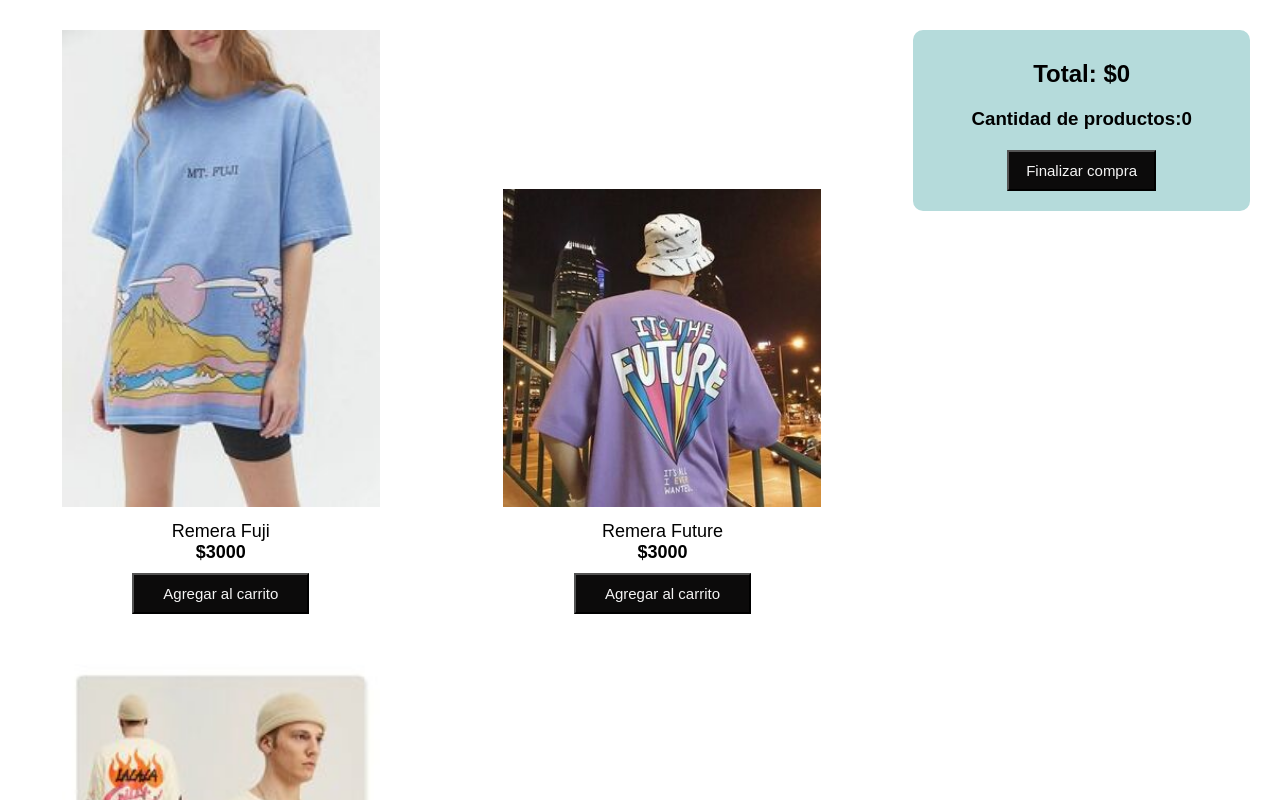
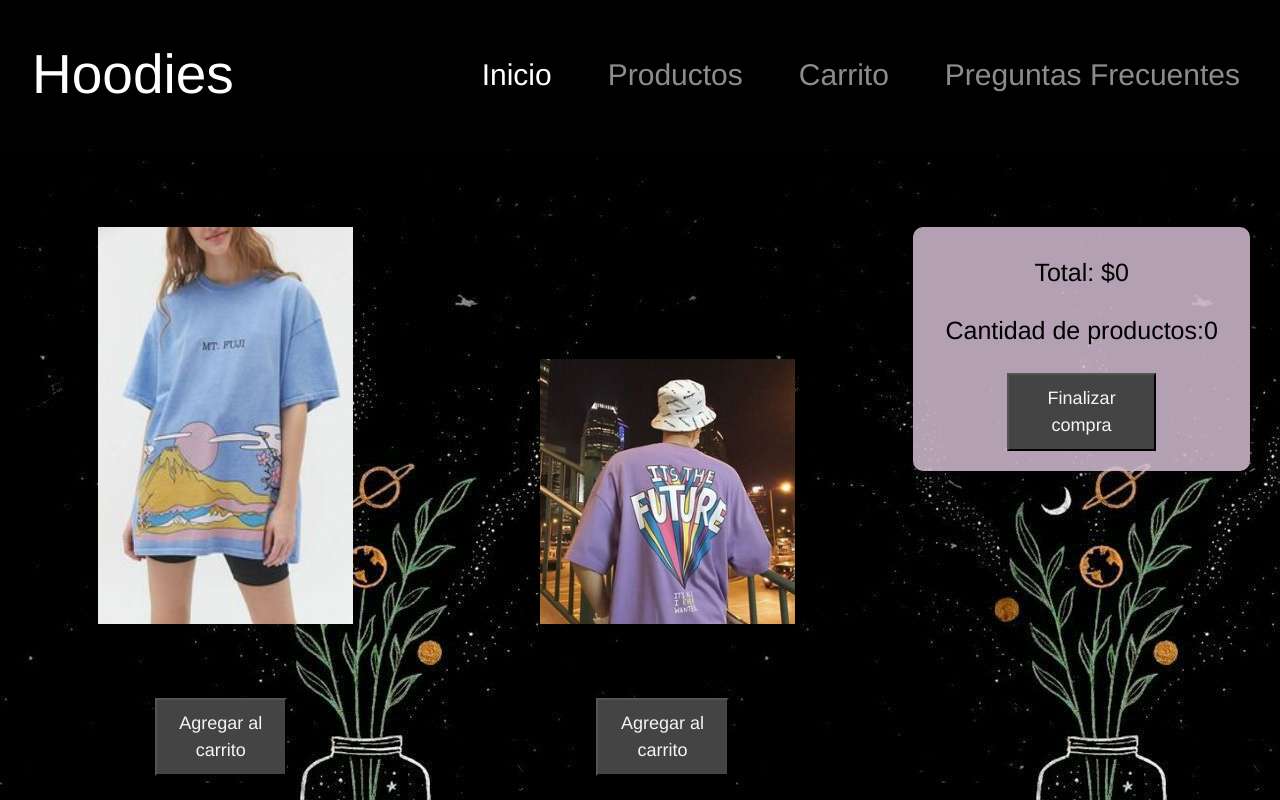
Before and after one commit to muriRomagnoli/JavaScript-Proyecto, a plain HTML site: page index.html in a window 1280 px wide. Shown: the top 800 px of the page. Drawn offline with nearby package versions, Linux system fonts and the light colour scheme; some packages are replaced by stand-ins of ours; a script that the page names is missing.

Commit message:
Segunda entrega

```diff
--- a/index.html
+++ b/index.html
@@ -5,16 +5,58 @@
     <meta charset="UTF-8">
     <meta http-equiv="X-UA-Compatible" content="IE=edge">
     <meta name="viewport" content="width=device-width, initial-scale=1.0">
+    <link rel="icon" href="./img/logo.png"/>
+    <link href="https://cdn.jsdelivr.net/npm/bootstrap@5.0.2/dist/css/bootstrap.min.css" rel="stylesheet"
+        integrity="sha384-EVSTQN3/azprG1Anm3QDgpJLIm9Nao0Yz1ztcQTwFspd3yD65VohhpuuCOmLASjC" crossorigin="anonymous" />
     <link rel="stylesheet" href="./style.css">
+    <script src="https://kit.fontawesome.com/e7c1e6762a.js" crossorigin="anonymous"></script>
     <title>Hoodies</title>
 </head>
 
 <body>
+    <header class="mb-5">
+        <nav class="navbar navbar-expand-lg navbar-dark m-6">
+            <div class="container-fluid">
+                <a class="navbar-brand logo" href="./index.html">Hoodies</a>
+                <button class="navbar-toggler" type="button" data-bs-toggle="collapse"
+                    data-bs-target="#navbarNavAltMarkup" aria-controls="navbarNavAltMarkup" aria-expanded="false"
+                    aria-label="Toggle navigation">
+                    <span class="navbar-toggler-icon"></span>
+                </button>
+                <div class="collapse navbar-collapse" id="navbarNavAltMarkup">
+                    <div class="navbar-nav">
+                        <a class="nav-link active" aria-current="page" href="./index.html">Inicio</a>
+                        <a class="nav-link" href="#">Productos</a>
+                        <a class="nav-link" href="#">Carrito</a>
+                        <a class="nav-link" href="#" tabindex="-1" aria-disabled="true">Preguntas Frecuentes</a>
+                    </div>
+                </div>
+            </div>
+        </nav>
+    </header>
+
+
     <div id="container-general">
         <section id="section-productos"></section>
         <section id="section-carrito"></section>
     </div>
 
+    <footer>
+        <div class="container footer-content">
+            <ul class="footer-info">
+                <li>Calle Siempreviva 123</li>
+            </ul>
+
+            <ul class="footer-redes">
+                <li><i class="fab fa-whatsapp"></i></li>
+                <li><i class="fab fa-instagram"></i></li>
+            </ul>
+        </div>
+        <p>© Hoodies</p>
+
+    </footer>
+
+    <script src="//cdn.jsdelivr.net/npm/sweetalert2@11"></script>
     <script src="./js/productos.js"></script>
     <script src="./js/carrito.js"></script>
 </body>
--- a/js/carrito.js
+++ b/js/carrito.js
@@ -1,4 +1,5 @@
-let carrito = [];
+let carrito = cargarCarrito();
+
 let sectionProductos = document.getElementById("section-productos");
 let sectionCarrito = document.getElementById("section-carrito");
 
@@ -15,7 +16,7 @@ cantidadProductos.innerHTML = "<h3>Cantidad de productos: </h3>";
 sectionCarrito.appendChild(cantidadProductos);
 
 let cantProductos = document.createElement("h3");
-cantProductos.innerText = " 0";
+cantProductos.innerText = "0";
 cantidadProductos.appendChild(cantProductos);
 
 let botonFinalizar = document.createElement("button");
@@ -26,10 +27,25 @@ botonFinalizar.setAttribute("class", "boton");
 
 botonFinalizar.onclick = () => {
   const precioFinal = montoTotalCompra.innerText;
-    alert("Total a abonar: $" + precioFinal);
+  Swal.fire({
+    title: '¿Finalizar compra?',
+    text: `Monto total: $${precioFinal}`,
+    showCancelButton: true,
+    confirmButtonColor: '#008f39',
+    cancelButtonColor: '#d33',
+    confirmButtonText: 'Si',
+    cancelButtonText: 'No'
+  }).then((result) => {
+    if (result.isConfirmed) {
+      Swal.fire(
+        'Compra confirmada',
+        '¡Que lo disfrutes!',
+        'success'
+      )
       vaciarCarrito();
     }
-
+  })
+}
 
 for (const producto of productos) {
   let container = document.createElement("div");
@@ -40,11 +56,10 @@ for (const producto of productos) {
                             <div class="info-producto">
                             <p class="font">${producto.nombre}</p>
                             <strong class="font">$${producto.precio}</strong>
-                            <button class="boton" id="${producto.id}"> Agregar al carrito </button>
+                            <button class="boton" id="btn${producto.id}"> Agregar al carrito </button>
                             </div>`;
   sectionProductos.appendChild(container);
-
-    document.getElementById(`${producto.id}`).onclick = () => agregarAlCarrito(`${producto.id}`);
+  document.getElementById(`btn${producto.id}`).onclick = () => agregarAlCarrito(`${producto.id}`);
 }
 
 
@@ -67,5 +82,14 @@ function vaciarCarrito() {
   montoTotalCompra.innerText = "0";
   cantProductos.innerText = "0";
   localStorage.clear();
-    carrito=[];
+  carrito = [];
 }
+
+function cargarCarrito() {
+  let carrito = JSON.parse(localStorage.getItem("carrito"));
+  if (carrito == null) {
+    return [];
+  } else {
+    return carrito;
+  }
+}
--- a/js/productos.js
+++ b/js/productos.js
@@ -8,5 +8,4 @@ const productos = [
     {id:06, tipo: "Hoodie", nombre: "Hoodie Rick", precio: 6000, foto: "./img/hoodie rick.jpg"},
     {id:07, tipo: "Hoodie", nombre: "Hoodie Peaky", precio: 5000, foto: "./img/hoodie peaky.jpg"},
     {id:08, tipo: "Hoodie", nombre: "Hoddie Breaking", precio: 5000, foto: "./img/hoodie breaking.jpg"},
-
 ];
--- a/style.css
+++ b/style.css
@@ -1,85 +1,209 @@
 * {
     margin: 0px;
     padding: 0px;
+    -webkit-box-sizing: border-box;
             box-sizing: border-box;
   }
 
-:root {
-    --color-blanco: #f5f5f5;
-    --color-negro: #0c0b0b;
-    --color-acqua: #b5dbdb;
+
+  body {
+    background-image: url(./img/bg.jpg);
+    background-repeat:repeat;
+    color: #000100;
+    font-family:'Franklin Gothic Medium', 'Arial Narrow', Arial, sans-serif;
   }
 
+  .boton {
+    font-size: 18px;
+    font-family:'Franklin Gothic Medium', 'Arial Narrow', Arial, sans-serif;
+    width: 50%;
+    padding: 10px;
+    margin-top: 10px;
+    text-align: center;
+    -ms-flex-item-align: center;
+        -ms-grid-row-align: center;
+        align-self: center;
+    color: #f5f5f5;
+    background-color: #444444;
+  }
+
+  p {
+    margin: 0px;
+    font-size: 20px;
+  }
+
+  ol, ul {
+    padding-left: 0px;
+  }
+
+  header {
+    background-color: #000100;
+    margin-bottom: 50px;
+    -webkit-box-shadow: 0px 0px 15px 0px #000100;
+            box-shadow: 0px 0px 15px 0px #000100;
+            font-family:'Franklin Gothic Medium', 'Arial Narrow', Arial, sans-serif;
+    font-size: 30px;
+    position: -webkit-sticky;
+    position: sticky;
+    top: 0;
+    z-index: 1;
+  }
+
+  header nav div {
+    display: -webkit-box;
+    display: -ms-flexbox;
+    display: flex;
+    -webkit-box-pack: end;
+        -ms-flex-pack: end;
+            justify-content: flex-end;
+  }
+
+  header nav div .logo {
+    font-size: 55px;
+    font-style:normal;
+  }
+
+  header nav div a {
+    margin: 20px;
+  }
+
+  header h1 {
+    display: none;
+  }
+
+  footer {
+    background-color: #000100;
+    color: #f5f5f5;
+    margin-top: 60px;
+    padding: 20px;
+    bottom: 0px;
+    font-size: 20px;
+  }
+
+  footer p {
+    text-align: center;
+  }
+
+  footer .footer-content {
+    padding: 15px;
+    display: -webkit-box;
+    display: -ms-flexbox;
+    display: flex;
+    -webkit-box-pack: justify;
+        -ms-flex-pack: justify;
+            justify-content: space-between;
+  }
+
+  footer .footer-content .footer-info li {
+    list-style-type: none;
+  }
+
+  footer .footer-content .footer-info li:first-of-type {
+    margin-bottom: 10px;
+  }
+
+  footer .footer-content .footer-redes {
+    display: -webkit-box;
+    display: -ms-flexbox;
+    display: flex;
+  }
+
+  footer .footer-content .footer-redes li {
+    list-style-type: none;
+  }
+
+  footer .footer-content .footer-redes li:first-of-type {
+    margin-right: 20px;
+  }
+
+  footer .footer-content .footer-redes li i {
+    cursor: pointer;
+    font-size: 35px;
+  }
 
   #container-general {
+    display: -webkit-box;
+    display: -ms-flexbox;
     display: flex;
+    -webkit-box-orient: horizontal;
+    -webkit-box-direction: normal;
+        -ms-flex-direction: row;
             flex-direction: row;
   }
 
-#section-productos {
+  #container-general #section-productos {
     width: 80%;
+    display: -webkit-box;
+    display: -ms-flexbox;
     display: flex;
+    -ms-flex-wrap: wrap;
         flex-wrap: wrap;
+    -ms-flex-pack: distribute;
         justify-content: space-around;
+    -webkit-box-align: end;
+        -ms-flex-align: end;
             align-items: flex-end;
   }
 
-.card-product {
-    width: 40%;
+  #container-general #section-productos .card-product {
+    width: 30%;
     margin: 20px;
     text-align: center;
   }
 
-.font {
-    font-size: 18px;
-    font-family: sans-serif;
-}
-
-.img-container {
+  #container-general #section-productos .card-product .img-container {
     overflow: hidden;
     position: relative;
   }
 
-.img-container img {
-    width: 90%;
+  #container-general #section-productos .card-product .img-container img {
+    width: 100%;
     height: 50%;
     margin: 10px;
   }
 
-.boton {
-    font-size: 15px;
-    font-family: sans-serif;
-    width: 50%;
-    padding: 10px;
-    margin-top: 10px;
-    text-align: center;
-    align-self: center;
-    color: var(--color-blanco);
-    background-color: var(--color-negro);
-}
-
-.info-producto {
+  #container-general #section-productos .card-product .info-producto {
+    display: -webkit-box;
+    display: -ms-flexbox;
     display: flex;
+    -webkit-box-orient: vertical;
+    -webkit-box-direction: normal;
+        -ms-flex-direction: column;
             flex-direction: column;
   }
 
-#section-carrito {
-    font-family: sans-serif;
+  #container-general #section-carrito {
     width: 30%;
     height: 30%;
     margin: 30px;
     padding: 20px;
+    display: -webkit-box;
+    display: -ms-flexbox;
     display: flex;
+    -webkit-box-orient: vertical;
+    -webkit-box-direction: normal;
+        -ms-flex-direction: column;
             flex-direction: column;
+    -webkit-box-pack: start;
+        -ms-flex-pack: start;
             justify-content: flex-start;
-    background-color: var(--color-acqua);
+    background-color: #d7c1d7d5;
     border-radius: 10px;
+    position: -webkit-sticky;
     position: sticky;
-    top: 10px;
+    top: 200px;
   }
 
-#section-carrito div {
+  #container-general #section-carrito div {
+    display: -webkit-box;
+    display: -ms-flexbox;
     display: flex;
+    -webkit-box-pack: center;
+        -ms-flex-pack: center;
             justify-content: center;
     margin: 10px;
   }
+
+  #container-general #section-carrito div h2, #container-general #section-carrito div h3 {
+    font-size: 25px;
+  }
```
Also changed, not shown: img/bg.jpg (added), img/hoodie breaking.jpg, img/hoodie peaky.jpg, img/logo.png (added). Lines whose indentation alone changed are shown as unchanged.
